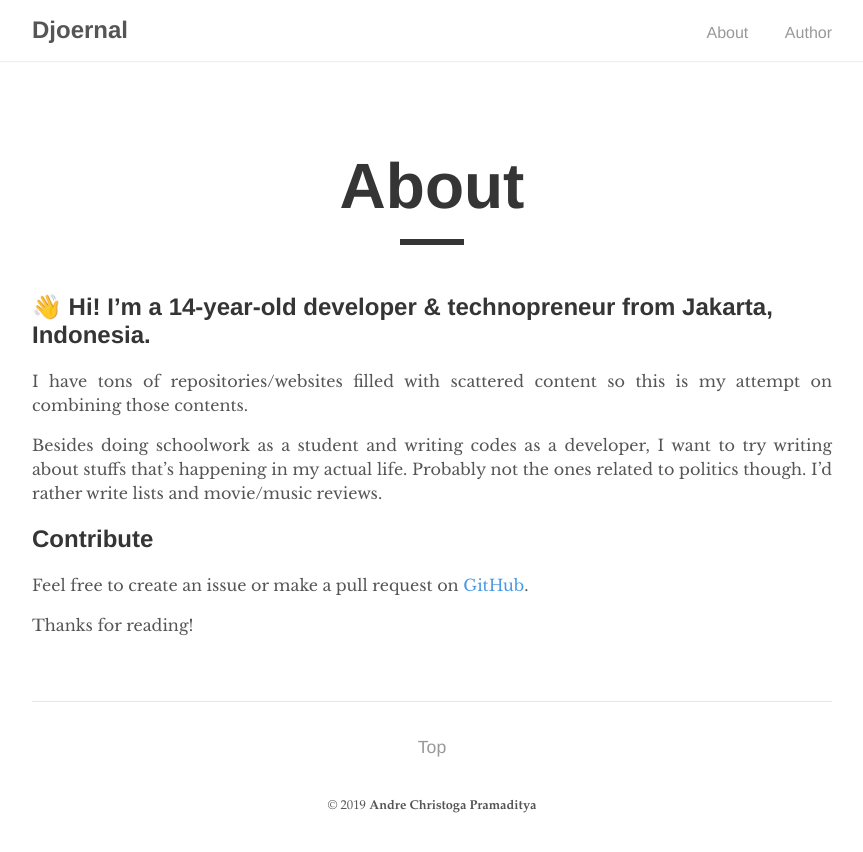
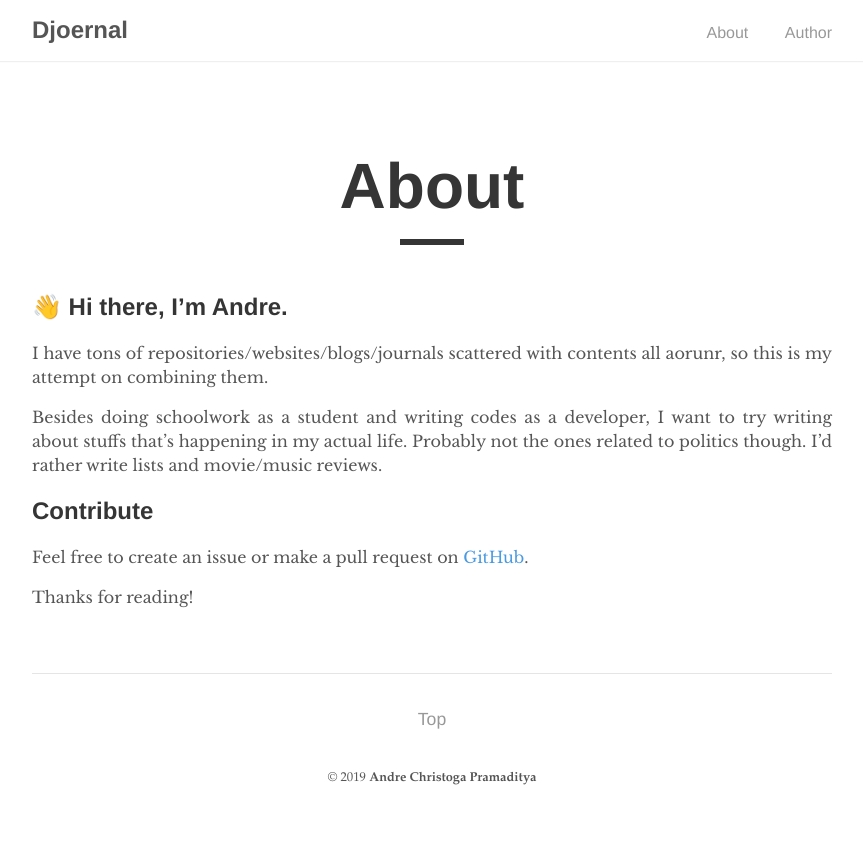
Before and after one commit to drepram/djoernal, a Jekyll site: the page built from _pages/about.md, in a window 1280 px wide. Shown: the top 852 px of the page, without its empty margins (208-1071 px from the left). Built offline with Jekyll 4.4.1, drawn with Linux system fonts in a browser that asks for light colours.

Commit message:
Changes of words

```diff
--- a/_pages/about.md
+++ b/_pages/about.md
@@ -4,9 +4,9 @@ title: "About"
 permalink: /about/
 ---
 
-## 👋 Hi! I'm a 14-year-old developer & technopreneur from Jakarta, Indonesia.
+## 👋 Hi there, I'm Andre.
 
-I have tons of repositories/websites filled with scattered content so this is my attempt on combining those contents.
+I have tons of repositories/websites/blogs/journals scattered with contents all aorunr, so this is my attempt on combining them.
 
 Besides doing schoolwork as a student and writing codes as a developer, I want to try writing about stuffs that's happening in my actual life. Probably not the ones related to politics though. I'd rather write lists and movie/music reviews.
 
```
